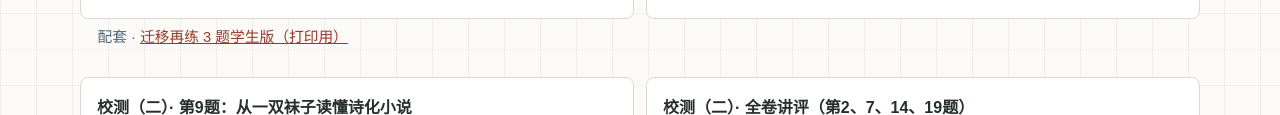
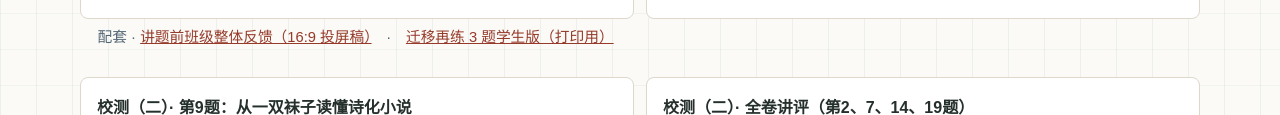
Before and after one commit to jzharlan18-web/yuwen-static-site, a plain HTML site: page gaoyi/exam-review/index.html in a window 1280 px wide. Shown: the part 1426-1541 px from the top of the page. Drawn offline with Linux system fonts and the light colour scheme.

Commit message:
Link practice-5 class feedback from exam-review index

```diff
--- a/gaoyi/exam-review/index.html
+++ b/gaoyi/exam-review/index.html
@@ -57,7 +57,7 @@
       <h2>全卷讲评</h2>
       <ul class="lesson-list">
         <li><a class="lesson-link" href="practice-5-pingjiang/index.html"><strong>迎期中练习五 · 会认，还要会写（第1—5、15—16题）</strong><p>60 份答卷群体诊断：客观题 80%、主观题 47.4%，主观题 0 人满分。只主攻三件——C15 时态误判、C16 两诗对举＋落点、C5 观点配证据（并入 C4 换角度），C1/C2 不讲。12 屏投屏讲义，答案折叠后揭示，第 19 分钟切独立再练计时；配套学生版再练卷可打印。</p><span class="tag">练习五</span><span class="tag">40 分钟</span></a>
-          <div style="margin:.4rem 0 .9rem 1.1rem;font-size:.92rem;color:#526675;">配套 · <a href="practice-5-pingjiang/practice.html" style="color:#963a2a;text-decoration:underline;">迁移再练 3 题学生版（打印用）</a></div></li>
+          <div style="margin:.4rem 0 .9rem 1.1rem;font-size:.92rem;color:#526675;">配套 · <a href="practice-5-pingjiang/feedback.html" style="color:#963a2a;text-decoration:underline;">讲题前班级整体反馈（16:9 投屏稿）</a>　·　<a href="practice-5-pingjiang/practice.html" style="color:#963a2a;text-decoration:underline;">迁移再练 3 题学生版（打印用）</a></div></li>
         <li><a class="lesson-link" href="2026-11-08-45min-practice/index.html"><strong>高一语文 45 分钟练习 · 班级讲评（2026-11-08）</strong><p>只讲「怎么写」：客观题 90.07% 对主观题 62.25%。全班重讲第 4 题（「据此」的「此」在材料一末段），第 5、10 题分层互评，默写 6 空清零，第 8 题课后点拨。7 个环节、27 处答案默认折叠，按课堂节奏逐步展开。</p><span class="tag">限时练习</span></a></li>
         <li><a class="lesson-link" href="xiaoce-2-q9-poetic-fiction/index.html"><strong>校测（二）· 第9题：从一双袜子读懂诗化小说</strong><p>结合《山地回忆》，从选材、人物和情感三个角度理解诗化小说，并通过细节推理与独立练习组织课堂讲评。</p><span class="tag">校测二</span></a></li>
         <li><a class="lesson-link" href="xiaoce-2-quanjuan-pingjiang/index.html"><strong>校测（二）· 全卷讲评（第2、7、14、19题）</strong><p>聚焦四道重点题：小说艺术特色（第7题，拆解比较性选项）、文言原因概括（第14题，事件＋态度＋志趣分层）、语境成语填空（第19题，找线索再填词）、信息比对（第2题，程度词核查）。16 屏投屏讲义，按题跳转、方向键翻页、逐步揭示讲解。</p><span class="tag">校测二</span></a></li>
```
